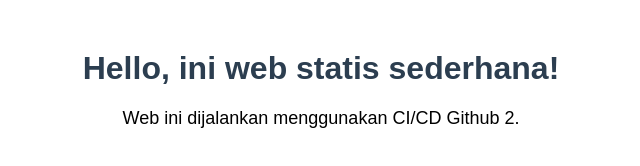
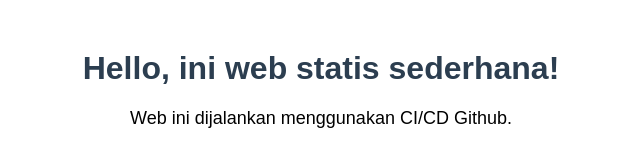
Before and after one commit to ilhamabi/project-devops-uts, a plain HTML site: page index.html in a window 1280 px wide. Shown: the full height of the page, 319-959 px from the left. Drawn offline with Linux system fonts and the light colour scheme.

Commit message:
Change CI/CD GitHub Actions

```diff
--- a/index.html
+++ b/index.html
@@ -20,6 +20,6 @@
   </head>
   <body>
     <h1>Hello, ini web statis sederhana!</h1>
-    <p>Web ini dijalankan menggunakan CI/CD Github 2.</p>
+    <p>Web ini dijalankan menggunakan CI/CD Github.</p>
   </body>
 </html>
```
